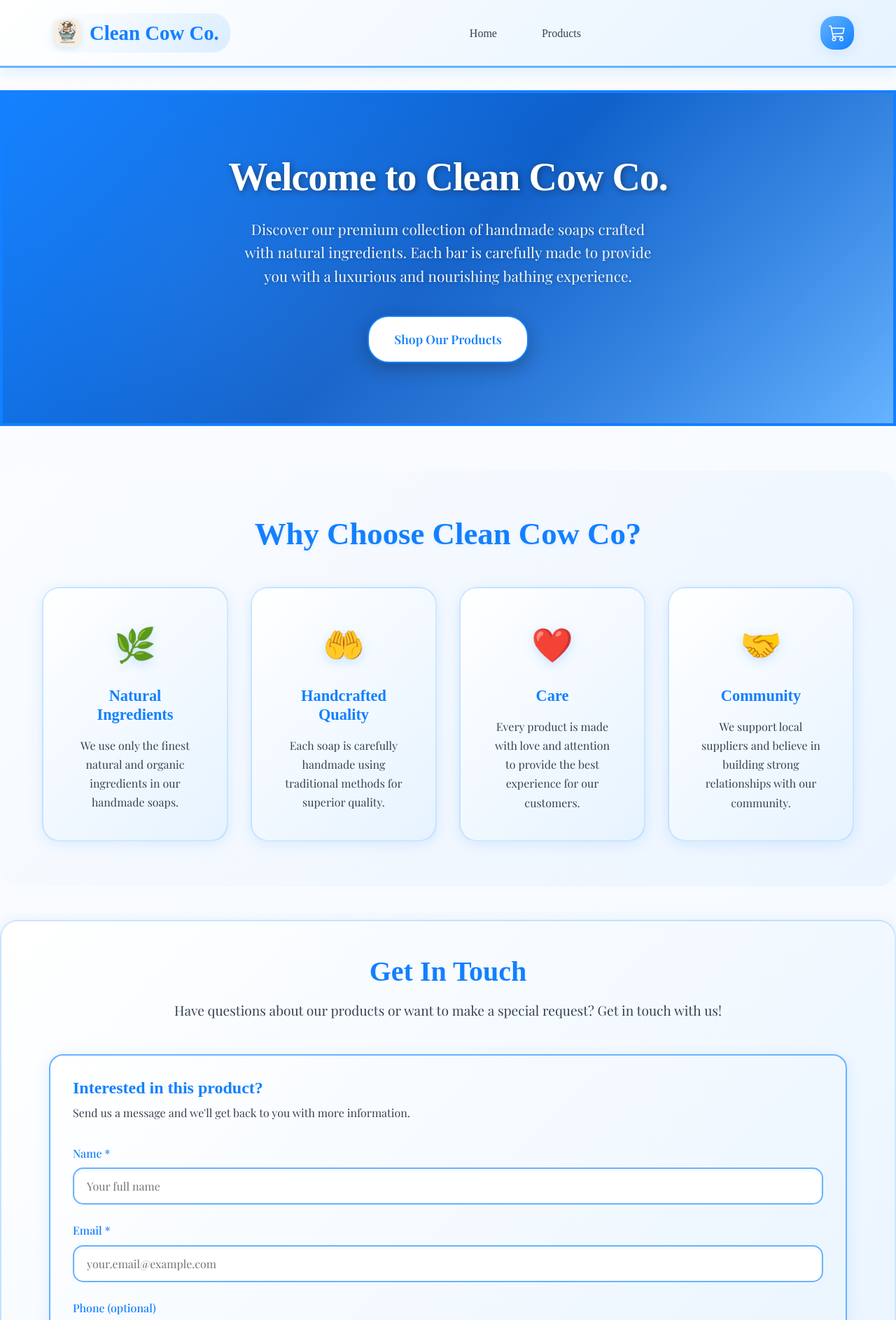
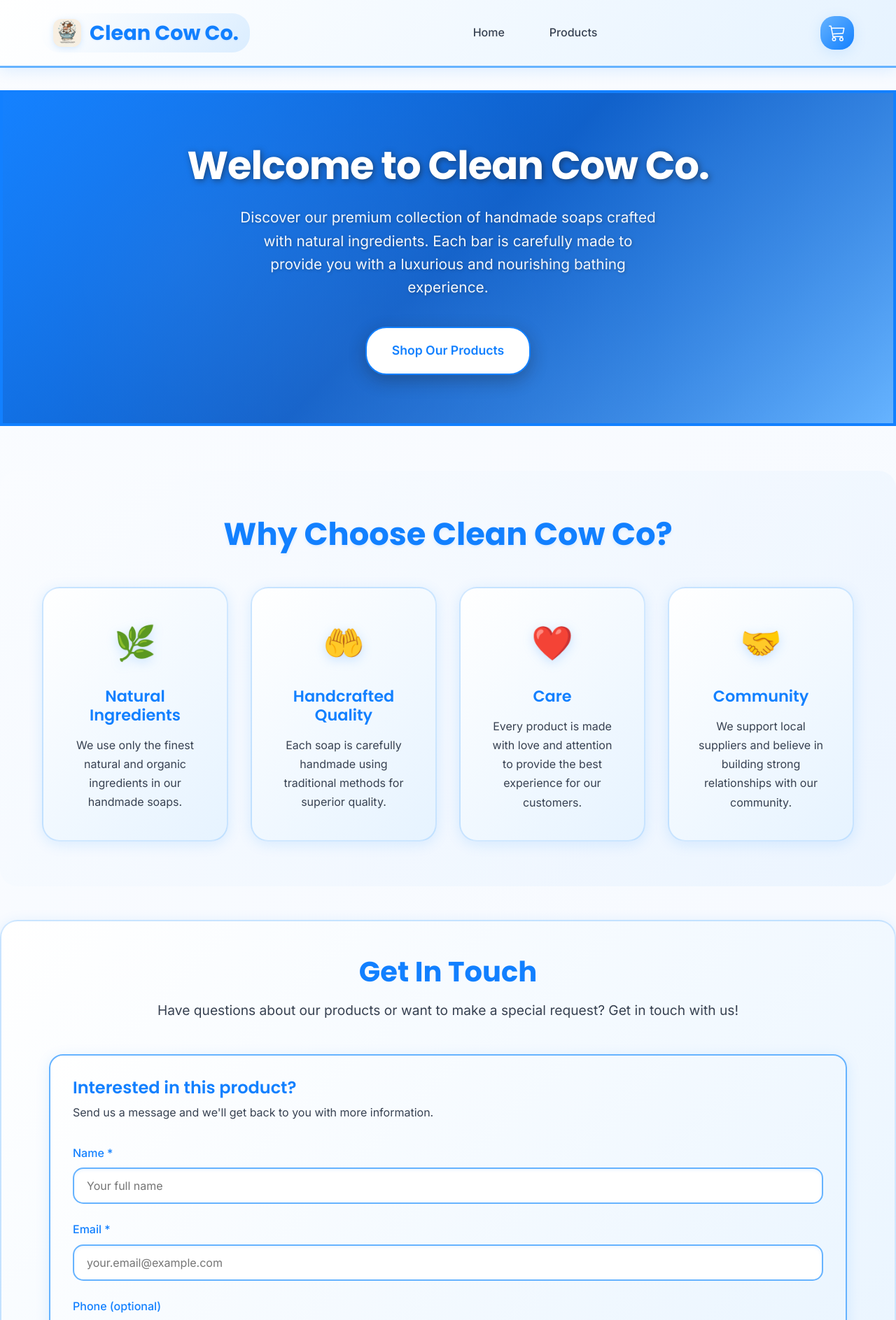
Before and after one commit to pessemaa/clean_cow_co, a Next.js app: page / in a window 1280 px wide. Shown: the top 1887 px of the page at 70% size. Built offline with nearby package versions, Linux system fonts and the light colour scheme; no server answers.

Commit message:
font change

```diff
--- a/app/about/page.module.css
+++ b/app/about/page.module.css
@@ -14,7 +14,6 @@
   font-size: 3rem;
   color: var(--primary-blue);
   margin-bottom: 1.5rem;
-  font-family: 'Fredoka', cursive;
   font-weight: 700;
   text-shadow: 0 2px 4px rgba(18, 128, 255, 0.1);
 }
@@ -50,7 +49,6 @@
   color: var(--primary-blue);
   font-size: 2rem;
   margin-bottom: 1.5rem;
-  font-family: 'Fredoka', cursive;
   font-weight: 600;
 }
 
@@ -79,7 +77,6 @@
 
 .missionPoint strong {
   color: var(--primary-blue);
-  font-family: 'Fredoka', cursive;
   font-weight: 600;
 }
 
@@ -117,7 +114,6 @@
   color: var(--primary-blue);
   font-size: 2.5rem;
   margin-bottom: 1rem;
-  font-family: 'Fredoka', cursive;
   font-weight: 700;
 }
 
--- a/app/globals.css
+++ b/app/globals.css
@@ -1,5 +1,5 @@
 /* Import Google Fonts */
-@import url('https://fonts.googleapis.com/css2?family=Playfair+Display:wght@400;500;600;700&display=swap');
+@import url('https://fonts.googleapis.com/css2?family=Poppins:wght@400;500;600;700;800&family=Inter:wght@300;400;500;600;700&display=swap');
 
 /* Global Reset and Variables */
 * {
@@ -46,7 +46,7 @@
 }
 
 body {
-  font-family: 'Playfair Display', serif;
+  font-family: 'Inter', sans-serif;
   -webkit-font-smoothing: antialiased;
   -moz-osx-font-smoothing: grayscale;
   line-height: 1.6;
@@ -57,9 +57,9 @@
 
 /* Typography */
 h1, h2, h3, h4, h5, h6 {
-  font-family: 'Playfair Display', serif;
+  font-family: 'Poppins', sans-serif;
   color: var(--primary-blue);
-  font-weight: 600;
+  font-weight: 700;
   line-height: 1.2;
 }
 
@@ -81,7 +81,7 @@
 p {
   color: var(--gray-dark);
   line-height: 1.7;
-  font-family: 'Playfair Display', serif;
+  font-family: 'Inter', sans-serif;
 }
 
 /* Links */
@@ -108,7 +108,7 @@
   cursor: pointer;
   transition: all 0.3s ease;
   text-decoration: none;
-  font-family: 'Playfair Display', serif;
+  font-family: 'Inter', sans-serif;
   box-shadow: var(--shadow-soft);
   position: relative;
   overflow: hidden;
@@ -181,7 +181,7 @@
   margin-bottom: 0.5rem;
   font-weight: 500;
   color: var(--primary-blue);
-  font-family: 'Playfair Display', serif;
+  font-family: 'Inter', sans-serif;
 }
 
 .form-input,
@@ -192,7 +192,7 @@
   border-radius: 15px;
   font-size: 1rem;
   transition: all 0.3s ease;
-  font-family: 'Playfair Display', serif;
+  font-family: 'Inter', sans-serif;
   background: var(--white);
   box-shadow: inset 0 2px 4px rgba(18, 128, 255, 0.08);
 }
@@ -272,7 +272,7 @@
   border-radius: 20px;
   font-size: 0.85rem;
   font-weight: 500;
-  font-family: 'Playfair Display', serif;
+  font-family: 'Inter', sans-serif;
 }
 
 .badge-primary {
--- a/app/inventory/page.module.css
+++ b/app/inventory/page.module.css
@@ -15,7 +15,6 @@
   font-size: 3rem;
   color: var(--primary-blue);
   margin-bottom: 1rem;
-  font-family: 'Fredoka', cursive;
   font-weight: 700;
   text-shadow: 0 2px 4px rgba(18, 128, 255, 0.1);
 }
@@ -70,7 +69,6 @@
 .errorContainer h2 {
   color: var(--error-red);
   margin-bottom: 1rem;
-  font-family: 'Fredoka', cursive;
 }
 
 .errorContainer p {
@@ -90,7 +88,6 @@
 .emptyState h3 {
   color: var(--primary-blue);
   margin-bottom: 1rem;
-  font-family: 'Fredoka', cursive;
   font-size: 1.8rem;
 }
 
--- a/app/page.module.css
+++ b/app/page.module.css
@@ -61,7 +61,6 @@
   margin-bottom: 1.5rem;
   color: var(--white);
   text-shadow: 2px 2px 8px rgba(26, 26, 26, 0.5);
-  font-family: 'Fredoka', cursive;
   font-weight: 700;
   letter-spacing: -1px;
 }
@@ -119,7 +118,6 @@
   margin-bottom: 3rem;
   font-size: 2.8rem;
   color: var(--primary-blue);
-  font-family: 'Fredoka', cursive;
   font-weight: 700;
   text-shadow: 0 2px 4px rgba(18, 128, 255, 0.1);
 }
@@ -185,7 +183,6 @@
   color: var(--primary-blue);
   margin-bottom: 1rem;
   font-size: 1.4rem;
-  font-family: 'Fredoka', cursive;
   font-weight: 600;
 }
 
@@ -284,7 +281,6 @@
   color: var(--primary-blue);
   font-size: 2.5rem;
   margin-bottom: 1rem;
-  font-family: 'Fredoka', cursive;
   font-weight: 700;
 }
 
--- a/components/Footer.module.css
+++ b/components/Footer.module.css
@@ -40,7 +40,6 @@
 .footerSection h4 {
   color: var(--white);
   margin-bottom: 1.5rem;
-  font-family: 'Fredoka', cursive;
 }
 
 .footerSection h3 {
--- a/components/Header.module.css
+++ b/components/Header.module.css
@@ -54,7 +54,6 @@
   margin: 0;
   font-size: 1.8rem;
   font-weight: 700;
-  font-family: 'Fredoka', cursive;
   transition: all 0.3s ease;
   text-shadow: 0 1px 2px rgba(18, 128, 255, 0.1);
 }
@@ -70,7 +69,6 @@
 .navList a {
   color: var(--gray-dark);
   font-weight: 500;
-  font-family: 'Fredoka', cursive;
   padding: 0.5rem 1rem;
   border-radius: 20px;
   transition: all 0.3s ease;
--- a/components/InquiryForm.module.css
+++ b/components/InquiryForm.module.css
@@ -12,7 +12,6 @@
   color: var(--primary-blue);
   margin-bottom: 0.5rem;
   font-size: 1.5rem;
-  font-family: 'Fredoka', cursive;
   font-weight: 600;
 }
 
--- a/components/ProductCard.module.css
+++ b/components/ProductCard.module.css
@@ -7,7 +7,6 @@
   font-weight: 600;
   align-self: flex-start;
   margin-top: auto;
-  font-family: 'Fredoka', cursive;
   box-shadow: 0 2px 8px rgba(102, 179, 255, 0.4);
 }
 
@@ -95,7 +94,6 @@
   color: var(--primary-blue);
   margin-bottom: 0.75rem;
   line-height: 1.3;
-  font-family: 'Fredoka', cursive;
 }
 
 .productPrice {
@@ -103,7 +101,6 @@
   font-weight: 700;
   color: var(--deep-blue);
   margin-bottom: 1rem;
-  font-family: 'Fredoka', cursive;
 }
 
 .productDescription {
@@ -125,7 +122,6 @@
   cursor: pointer;
   transition: all 0.3s ease;
   margin-top: auto;
-  font-family: 'Fredoka', cursive;
   position: relative;
   overflow: hidden;
 }
```
Also changed, not shown: app/cart/page.module.css (+0 -9 lines).
